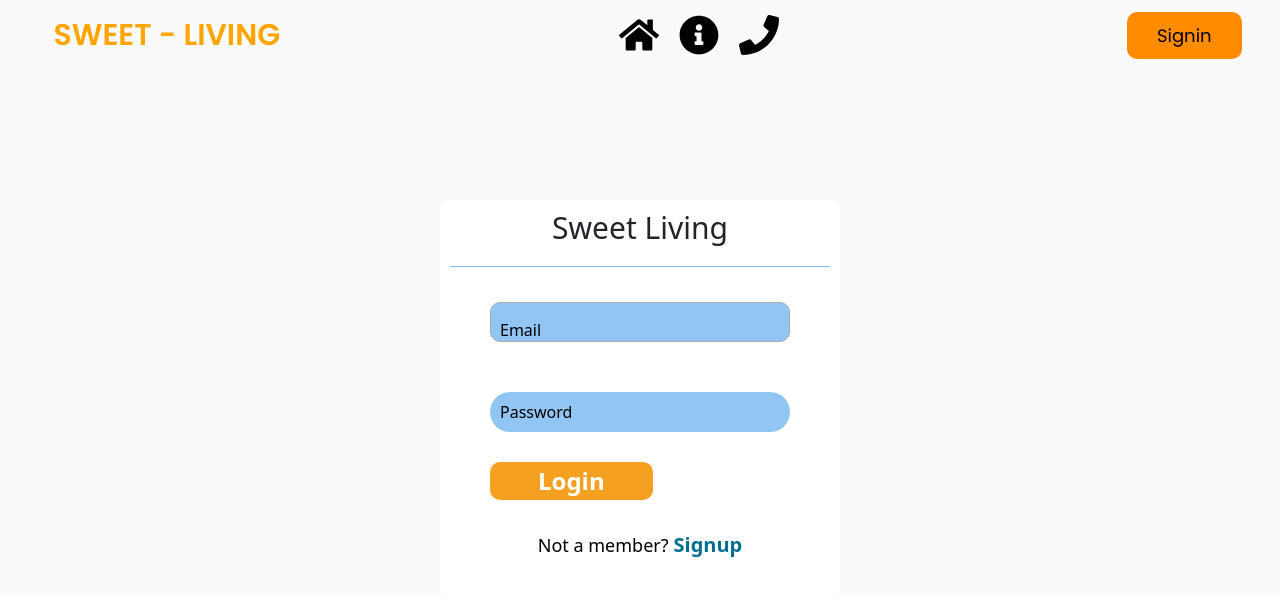
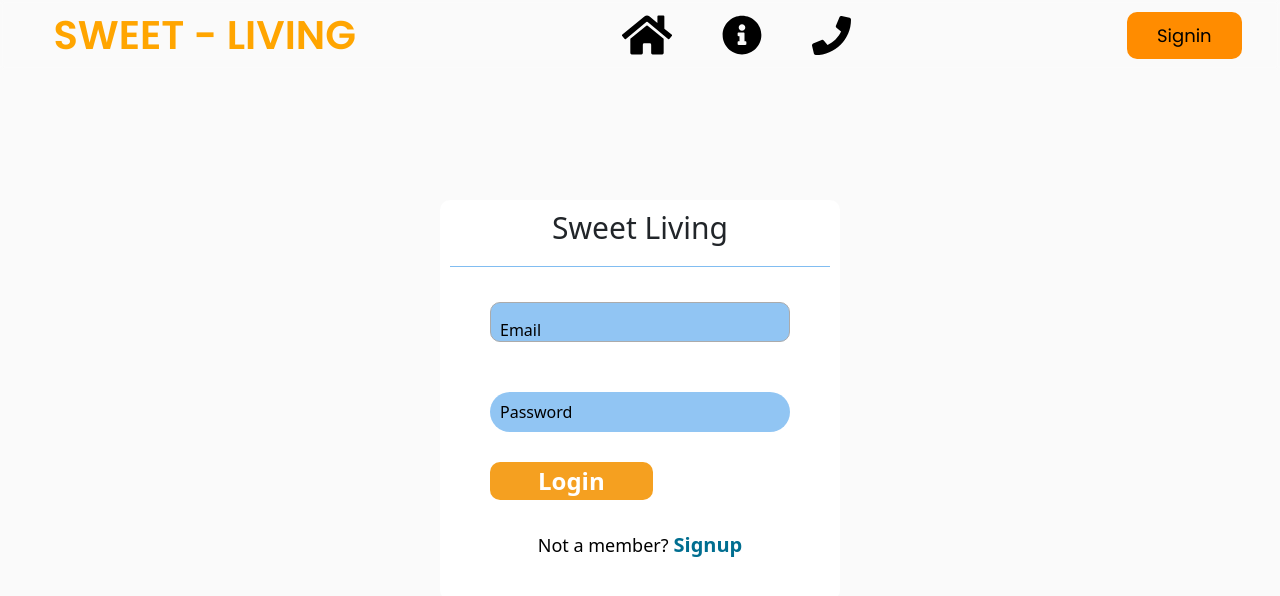
Before and after one commit to codertinie/sweet-living-frontend, a React (Create React App) app: page /login in a window 1280 px wide. Shown: the top 596 px of the page. Built offline with nearby package versions, Linux system fonts and the light colour scheme; no server answers; a web font is replaced by a local one.

Commit message:
styled the navbar and the landing page

```diff
--- a/src/components/landing/landingpage.css
+++ b/src/components/landing/landingpage.css
@@ -52,6 +52,7 @@ video{
     gap: 20px;
     margin-bottom: 80px;
     top: 50vh;
+    text-align: right;
 }
 
 .houses-btn {
--- a/src/components/navbar/index.js
+++ b/src/components/navbar/index.js
@@ -42,13 +42,13 @@ function Navbar() {
       <div className="middle-nav">
       <div className="container1-nav">
         <NavLink to="/home" className="navlink" onClick={aLink}>
-          <FaHome size={40} color="black"/>
+          <FaHome size={50} color="black" id="home-icon"/>
         </NavLink>
         <NavLink to="/about" className="navlink" onClick={aLink}>
-          <FaInfoCircle size={40} color="black"/>
+          <FaInfoCircle size={40} color="black" id="about-icon"/>
         </NavLink>
         <NavLink to="/contact" className="navlink" onClick={aLink}>
-          <FaPhone size={40} color="black"/>
+          <FaPhone size={39} color="black" id="contact-icon"/>
         </NavLink>
       </div>
       </div>
--- a/src/components/navbar/navbar.css
+++ b/src/components/navbar/navbar.css
@@ -50,7 +50,7 @@ nav{
 }
 
 #header {
-    font-size: 30px;
+    font-size: 40px;
     font-weight: 600;
     color: orange;
 }
@@ -65,6 +65,14 @@ nav{
     font-size: 18px;
 }
 
+#home-icon {
+    margin-right: 30px;
+}
+
+#about-icon {
+    margin-right: 30px;
+}
+
 #navButton {
     padding: 10px 30px;
     background-color: darkorange;
@@ -73,7 +81,6 @@ nav{
     border: none;
     border-radius: 10px;
 }
-
 
 .right-nav {
     display: flex;
```
